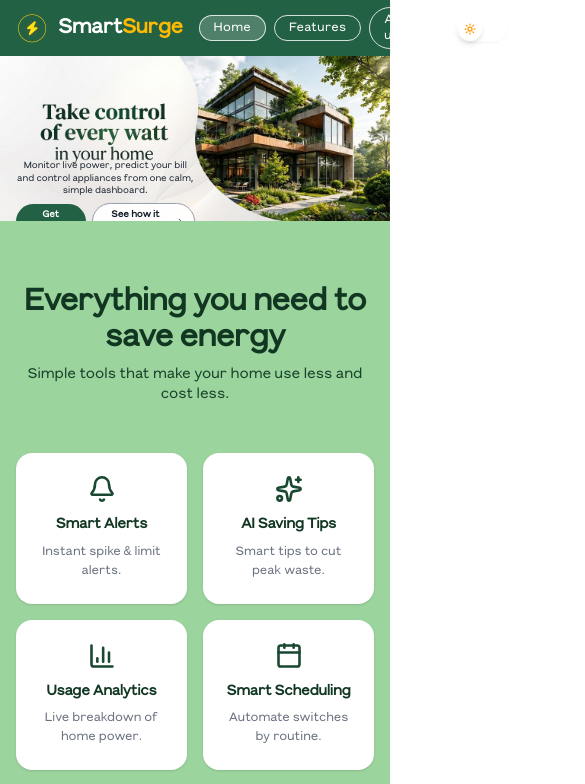
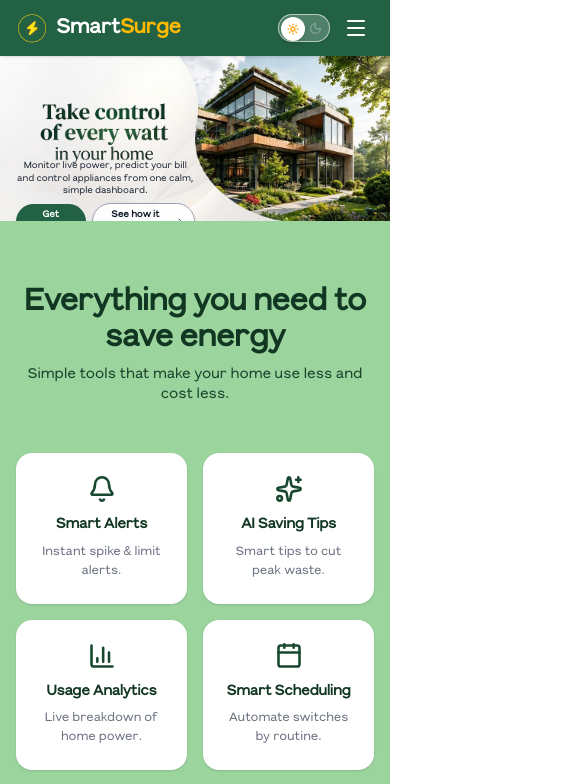
Before and after one commit to dasunisenanayake25/smartsurge, a React (Vite) app in the folder frontend/: page / in a window 390 px wide. Shown: the top 784 px of the page, 585 px wide, since content can reach past the window. Built offline with nearby package versions, Linux system fonts and the light colour scheme; no server answers.

Commit message:
fix(landing): add responsive mobile hamburger menu to header

```diff
--- a/frontend/src/pages/Landing.jsx
+++ b/frontend/src/pages/Landing.jsx
@@ -16,7 +16,9 @@ import {
   CheckCircle2,
   Zap,
   Phone,
-  Mail
+  Mail,
+  Menu,
+  X
 } from 'lucide-react';
 
 export default function Landing() {
@@ -25,6 +27,7 @@ export default function Landing() {
   const [activeFeatureIndex, setActiveFeatureIndex] = useState(0);
   const [isWavePaused, setIsWavePaused] = useState(false);
   const [isHowInView, setIsHowInView] = useState(false);
+  const [mobileMenuOpen, setMobileMenuOpen] = useState(false);
   const howSectionRef = useRef(null);
 
   // IntersectionObserver to flip cards when scrolled into view (and flip back when scrolled out)
@@ -157,10 +160,11 @@ export default function Landing() {
   return (
     <div className="min-h-screen bg-[#F8FAF6] text-[#1E2922] font-sans antialiased selection:bg-[#9CD49E] selection:text-white">
 
-      <header className="w-full flex items-center justify-between h-14 sm:h-16 bg-[#236144] px-4 sm:px-6 md:px-8 shadow-sm z-50">
+      <header className="sticky top-0 w-full bg-[#236144] px-4 sm:px-6 md:px-8 shadow-sm z-50">
+        <div className="flex items-center justify-between h-14 sm:h-16">
           {/* Left: Brand Logo */}
           <div className="flex items-center shrink-0">
-          <Link to="/" className="flex items-center gap-2.5">
+            <Link to="/" className="flex items-center gap-2 sm:gap-2.5">
               <img
                 src="/brand-icon.png"
                 alt="SmartSurge Logo"
@@ -172,8 +176,8 @@ export default function Landing() {
             </Link>
           </div>
 
-        {/* Center: Navigation Links perfectly centered */}
-        <nav className="flex items-center justify-center gap-2 sm:gap-3 flex-1 px-4">
+          {/* Center: Navigation Links (hidden on mobile, visible on desktop) */}
+          <nav className="hidden md:flex items-center justify-center gap-2 sm:gap-3 flex-1 px-4">
             <a
               href="#home"
               className="border border-white/80 bg-white/20 text-white rounded-full px-3.5 sm:px-5 py-1 text-xs sm:text-sm font-medium tracking-wide transition shadow-xs"
@@ -194,8 +198,8 @@ export default function Landing() {
             </a>
           </nav>
 
-        {/* Right: Theme Toggle & Auth Action Buttons */}
-        <div className="flex items-center gap-2 sm:gap-3 shrink-0">
+          {/* Right: Theme Toggle & Auth Action Buttons (Desktop) */}
+          <div className="hidden md:flex items-center gap-2 sm:gap-3 shrink-0">
             <ThemeToggle size="sm" />
             <Link
               to="/register"
@@ -210,6 +214,65 @@ export default function Landing() {
               Login
             </Link>
           </div>
+
+          {/* Mobile Right Controls: Theme Toggle & Hamburger Button */}
+          <div className="flex md:hidden items-center gap-2 shrink-0">
+            <ThemeToggle size="sm" />
+            <button
+              type="button"
+              onClick={() => setMobileMenuOpen(!mobileMenuOpen)}
+              className="p-1.5 rounded-lg text-white hover:bg-white/10 focus:outline-hidden transition"
+              aria-label="Toggle navigation menu"
+            >
+              {mobileMenuOpen ? <X className="w-6 h-6" /> : <Menu className="w-6 h-6" />}
+            </button>
+          </div>
+        </div>
+
+        {/* Mobile Dropdown Menu Drawer */}
+        {mobileMenuOpen && (
+          <div className="md:hidden border-t border-white/20 py-4 px-2 space-y-3 animate-in fade-in slide-in-from-top-2 duration-200">
+            <nav className="flex flex-col gap-2">
+              <a
+                href="#home"
+                onClick={() => setMobileMenuOpen(false)}
+                className="text-white hover:bg-white/10 rounded-lg px-4 py-2 text-sm font-medium transition"
+              >
+                Home
+              </a>
+              <a
+                href="#features"
+                onClick={() => setMobileMenuOpen(false)}
+                className="text-white hover:bg-white/10 rounded-lg px-4 py-2 text-sm font-medium transition"
+              >
+                Features
+              </a>
+              <a
+                href="#faq"
+                onClick={() => setMobileMenuOpen(false)}
+                className="text-white hover:bg-white/10 rounded-lg px-4 py-2 text-sm font-medium transition"
+              >
+                About us
+              </a>
+            </nav>
+            <div className="pt-2 border-t border-white/15 flex flex-col gap-2">
+              <Link
+                to="/register"
+                onClick={() => setMobileMenuOpen(false)}
+                className="w-full text-center border border-white/80 hover:bg-white hover:text-[#236144] text-white rounded-full py-2 text-sm font-semibold tracking-wide transition"
+              >
+                Register
+              </Link>
+              <Link
+                to="/login"
+                onClick={() => setMobileMenuOpen(false)}
+                className="w-full text-center bg-white text-[#236144] rounded-full py-2 text-sm font-semibold tracking-wide shadow-sm hover:bg-emerald-50 transition"
+              >
+                Login
+              </Link>
+            </div>
+          </div>
+        )}
       </header>
 
       <section id="home" className="w-full relative overflow-hidden bg-white">
```
Lines whose indentation alone changed are shown as unchanged.
